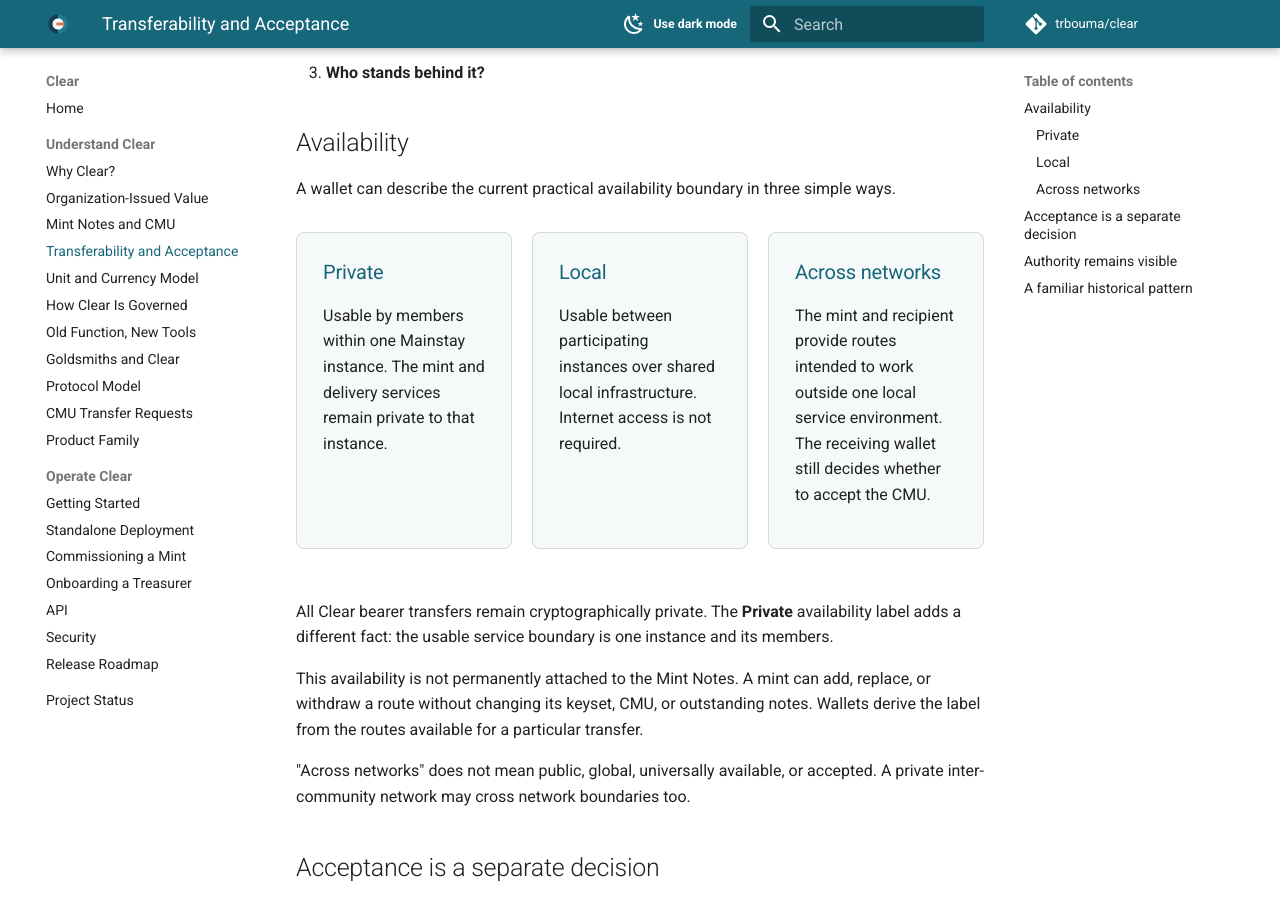
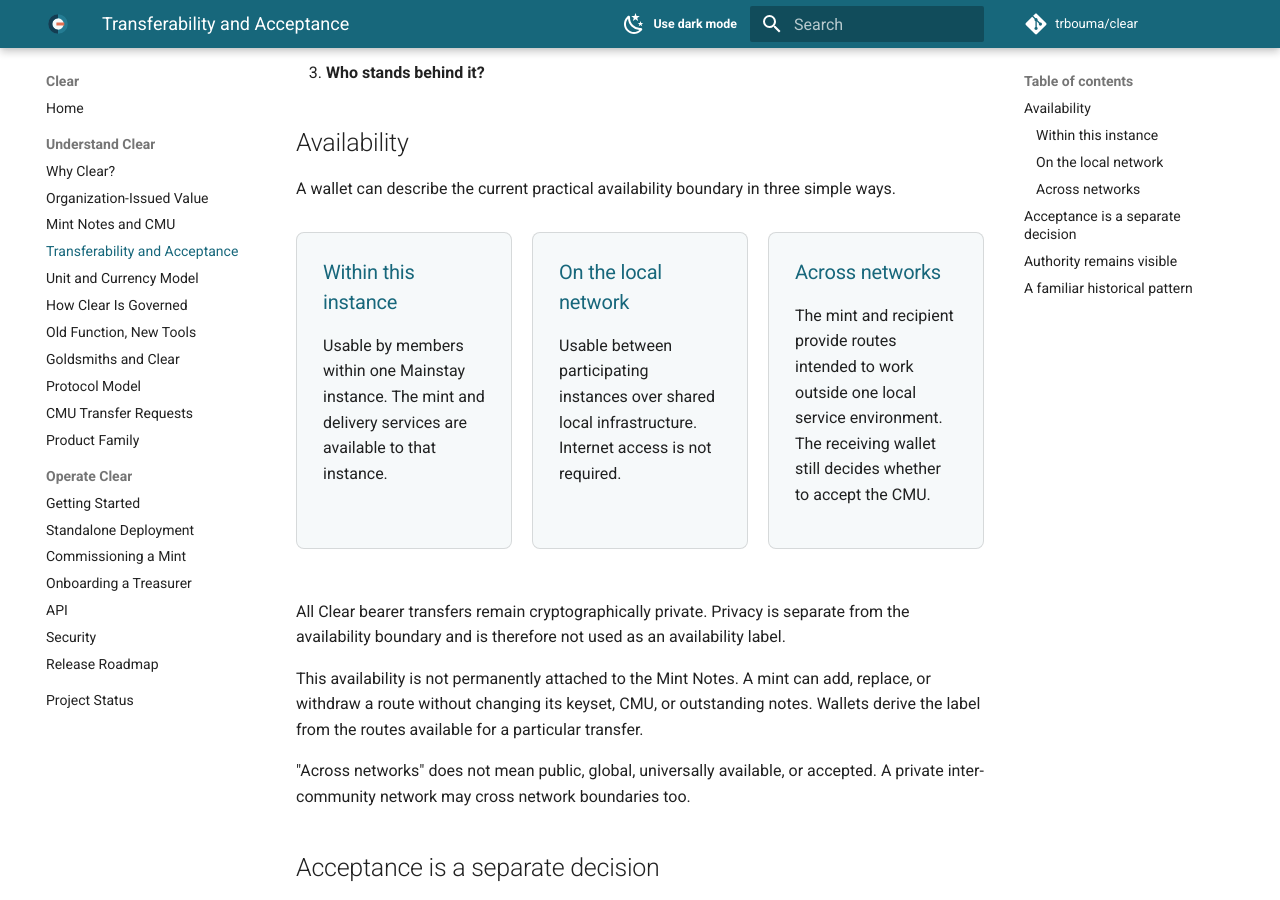
Before and after one commit to trbouma/clear, an MkDocs documentation site: the page built from website/transferability.md, in a window 1280 px wide and 900 px high, scrolled down 296 px. Built offline with MkDocs 1.6.1 and Material for MkDocs 9.7.7, drawn with Linux system fonts in a browser that asks for light colours; comment, search, counter and statistics services are not loaded.

Commit message:
docs: clarify instance and local availability terminology

```diff
--- a/website/mint-notes.md
+++ b/website/mint-notes.md
@@ -62,8 +62,9 @@ of authorized instances. Notes from different logical mints or keysets are not
 interchangeable merely because both display `CMU`.
 
 Being transferable by protocol does not make a Mint Note universally available
-or accepted. Wallets can distinguish `Private`, `Local`, and `Across networks`
-availability while showing recognition and treasury authority separately. See
+or accepted. Wallets can distinguish `Within this instance`, `On the local
+network`, and `Across networks` availability while showing recognition and
+treasury authority separately. See
 [Transferability and Acceptance](transferability.md).
 
 ## Portable keysets and several instances
--- a/website/transferability.md
+++ b/website/transferability.md
@@ -24,16 +24,16 @@ simple ways.
 
 <article class="clear-card" markdown>
 
-### Private
+### Within this instance
 
 Usable by members within one Mainstay instance. The mint and delivery
-services remain private to that instance.
+services are available to that instance.
 
 </article>
 
 <article class="clear-card" markdown>
 
-### Local
+### On the local network
 
 Usable between participating instances over shared local infrastructure.
 Internet access is not required.
@@ -52,9 +52,9 @@ CMU.
 
 </div>
 
-All Clear bearer transfers remain cryptographically private. The **Private**
-availability label adds a different fact: the usable service boundary is one
-instance and its members.
+All Clear bearer transfers remain cryptographically private. Privacy is
+separate from the availability boundary and is therefore not used as an
+availability label.
 
 This availability is not permanently attached to the Mint Notes. A mint can add,
 replace, or withdraw a route without changing its keyset, CMU, or outstanding
--- a/website/why-clear.md
+++ b/website/why-clear.md
@@ -53,8 +53,8 @@ policy and participating network.
 
 Transferability also depends on service availability. At the network layer,
 that includes whether suitable recipient and mint routes are reachable. A
-wallet may describe a CMU as `Private` within one instance, `Local` between
-instances sharing local infrastructure, or `Across networks` when eligible
+wallet may describe a CMU as available `Within this instance`, `On the local
+network` between participating instances, or `Across networks` when eligible
 routes cross that boundary. None of these labels says whether the recipient
 accepts or trusts the CMU.
 Read [Transferability and Acceptance](transferability.md) for the complete
```
Also changed, not shown: docs/CMU-TRANSFERABILITY-ACCEPTANCE-AND-AUTHORITY.md (+16 -13 lines).
